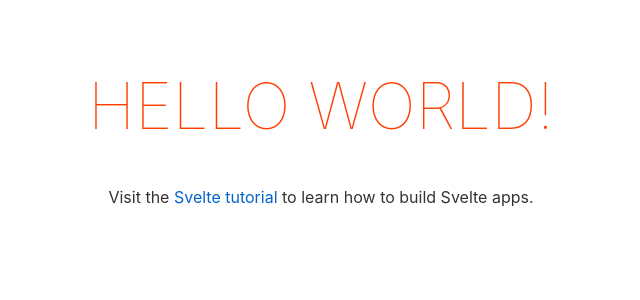
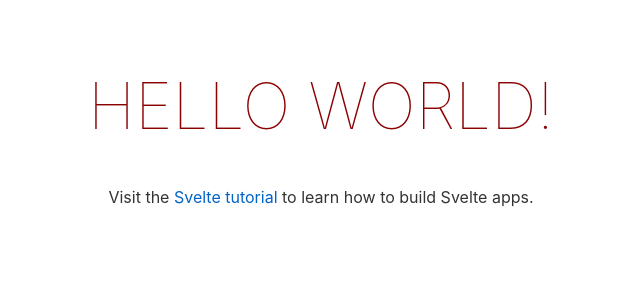
Before and after one commit to trox667/aoc-vercel, a Svelte app: page / in a window 1280 px wide. Shown: the top 300 px of the page, without its empty margins (319-959 px from the left). Built offline with nearby package versions, Linux system fonts and the light colour scheme.

Commit message:
trigger update

```diff
--- a/src/App.svelte
+++ b/src/App.svelte
@@ -16,7 +16,7 @@
 	}
 
 	h1 {
-		color: #ff3e00;
+		color: darkred;
 		text-transform: uppercase;
 		font-size: 4em;
 		font-weight: 100;
```
Also changed, not shown: 1 other file (tests, documents, lock files or other folders).
